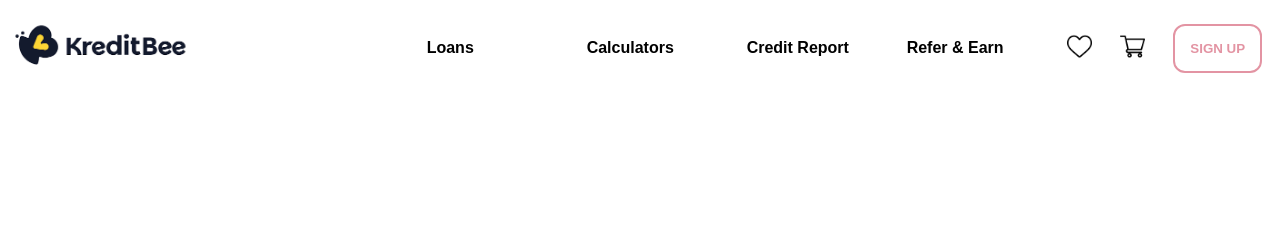
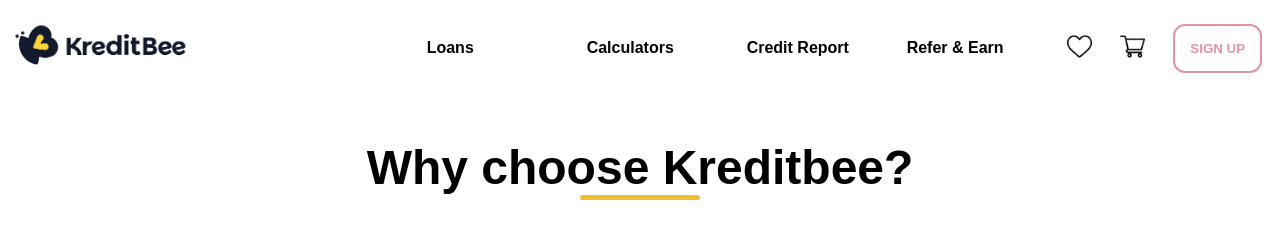
Before and after one commit to princekesDEV/KreditBee-S06, a plain HTML site: page main.html in a window 1280 px wide. Drawn offline with Linux system fonts and the light colour scheme.

Commit message:
Next Title Part Completed

```diff
--- a/main.css
+++ b/main.css
@@ -28,3 +28,19 @@
     padding: 15px 15px;
     border: 2px solid rgb(227, 148, 163);
 }
+
+#title{
+    margin-top: 5%;
+    text-align: center;
+    font-family: Arial, Helvetica, sans-serif;
+    font-weight: bold;
+    font-size: 150%;
+}
+
+#title > div{
+    border-radius: 20px;
+    margin: 0 auto;
+    width: 120px;
+    height: 5px;
+    background-color: #f2bd31;
+}
--- a/main.html
+++ b/main.html
@@ -4,14 +4,18 @@
     <meta charset="UTF-8" />
     <meta name="viewport" content="width=device-width, initial-scale=1.0" />
     <title>Kredit Bee main page</title>
-    <link rel="stylesheet" href="main.css">
+    <link rel="stylesheet" href="main.css" />
   </head>
   <body>
     <header>
       <nav>
         <div id="main-header">
           <div>
-            <img src="image_files/kredit-bee-logo.png" alt="kerdit_bee_logo" width="200px"/>
+            <img
+              src="image_files/kredit-bee-logo.png"
+              alt="kerdit_bee_logo"
+              width="200px"
+            />
           </div>
           <div><a href="#">Loans</a></div>
           <div><a href="#">Calculators</a></div>
@@ -27,5 +31,11 @@
         </div>
       </nav>
     </header>
+
+    <!-- Title -->
+    <div id="title">
+      <h1>Why choose Kreditbee?</h1>
+      <div></div>
+    </div>
   </body>
 </html>
```
